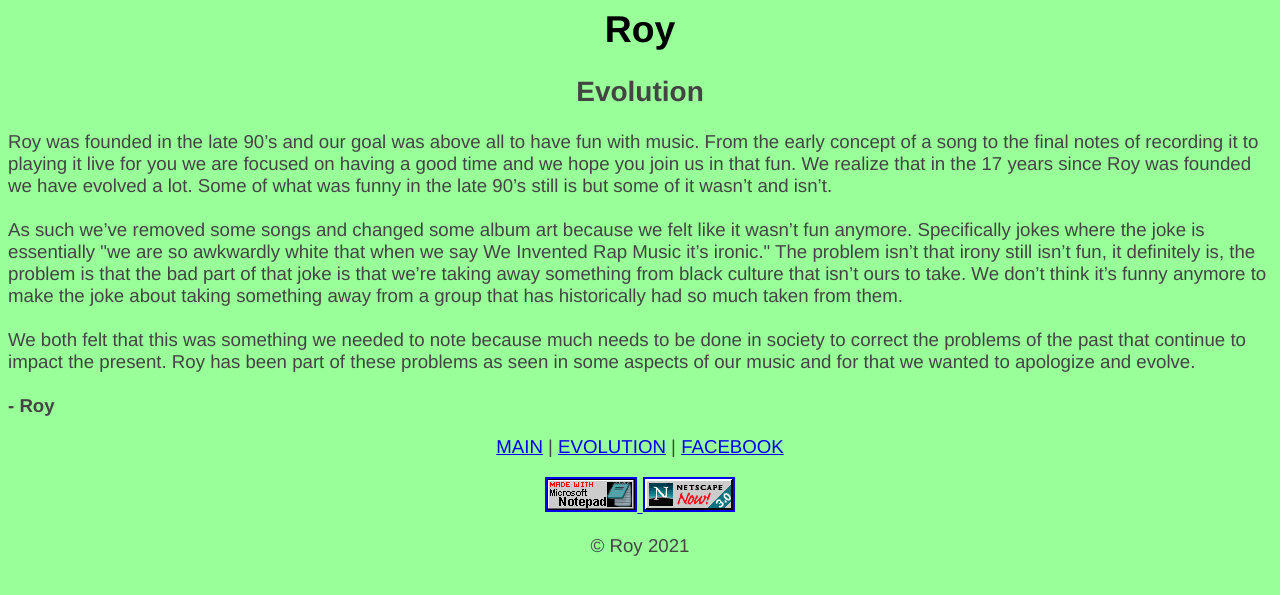
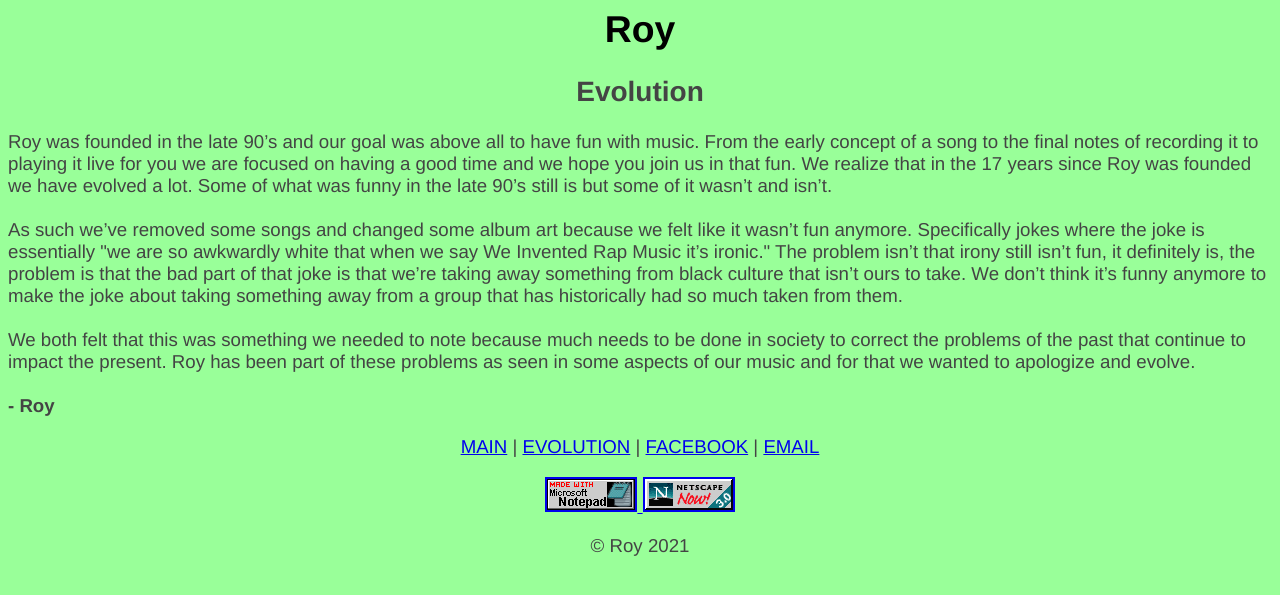
Before and after one commit to jdodson/royband, a Jekyll site: the page docs/evolution.html, which Jekyll copies as it is, in a window 1280 px wide. Shown: the top 595 px of the page. Built offline with Jekyll 4.4.1, drawn with Linux system fonts in a browser that asks for light colours.

Commit message:
Add email contact

```diff
--- a/_config.yml
+++ b/_config.yml
@@ -14,7 +14,7 @@
 # You can create any custom variable you would like, and they will be accessible
 # in the templates via {{ site.myvariable }}.
 title: Roy is a Rock Band
-email: jbdodson@gmail.com
+email: roysoothsyoursoul@gmail.com
 description: Roy is the greatest rock band in the entire world!
 baseurl: "/" # the subpath of your site, e.g. /blog
 url: "royband.com" # the base hostname & protocol for your site, e.g. http://example.com
--- a/_layouts/default.html
+++ b/_layouts/default.html
@@ -30,7 +30,10 @@
       {{content}}
 
       <p align="center">
-        <a href="index.html">MAIN</a> | <a href="evolution.html">EVOLUTION</a> | <a href="https://www.facebook.com/royplaysthehits" target="_blank">FACEBOOK</a>
+        <a href="index.html">MAIN</a> |
+        <a href="evolution.html">EVOLUTION</a> |
+        <a href="https://www.facebook.com/royplaysthehits" target="_blank">FACEBOOK</a> |
+        <a href="mailto:{{ site.email }}?subject=Emailing Roy from the Roy Web Zone!">EMAIL</a>
         <br>
       </p>
       <p align="center">
--- a/docs/evolution.html
+++ b/docs/evolution.html
@@ -44,7 +44,10 @@
 
 
       <p align="center">
-        <a href="index.html">MAIN</a> | <a href="evolution.html">EVOLUTION</a> | <a href="https://www.facebook.com/royplaysthehits" target="_blank">FACEBOOK</a>
+        <a href="index.html">MAIN</a> |
+        <a href="evolution.html">EVOLUTION</a> |
+        <a href="https://www.facebook.com/royplaysthehits" target="_blank">FACEBOOK</a> |
+        <a href="mailto:roysoothsyoursoul@gmail.com?subject=Emailing Roy from the Roy Web Zone!">EMAIL</a>
         <br>
       </p>
       <p align="center">
--- a/docs/feed.xml
+++ b/docs/feed.xml
@@ -1 +1 @@
-<?xml version="1.0" encoding="utf-8"?><feed xmlns="http://www.w3.org/2005/Atom" ><generator uri="https://jekyllrb.com/" version="4.2.0">Jekyll</generator><link href="royband.com/feed.xml" rel="self" type="application/atom+xml" /><link href="royband.com/" rel="alternate" type="text/html" /><updated>2021-03-22T20:11:11-07:00</updated><id>royband.com/feed.xml</id><title type="html">Roy is a Rock Band</title><subtitle>Roy is the greatest rock band in the entire world!</subtitle></feed>
+<?xml version="1.0" encoding="utf-8"?><feed xmlns="http://www.w3.org/2005/Atom" ><generator uri="https://jekyllrb.com/" version="4.2.0">Jekyll</generator><link href="royband.com/feed.xml" rel="self" type="application/atom+xml" /><link href="royband.com/" rel="alternate" type="text/html" /><updated>2021-03-22T20:22:08-07:00</updated><id>royband.com/feed.xml</id><title type="html">Roy is a Rock Band</title><subtitle>Roy is the greatest rock band in the entire world!</subtitle></feed>
--- a/docs/index.html
+++ b/docs/index.html
@@ -66,7 +66,10 @@
 
 
       <p align="center">
-        <a href="index.html">MAIN</a> | <a href="evolution.html">EVOLUTION</a> | <a href="https://www.facebook.com/royplaysthehits" target="_blank">FACEBOOK</a>
+        <a href="index.html">MAIN</a> |
+        <a href="evolution.html">EVOLUTION</a> |
+        <a href="https://www.facebook.com/royplaysthehits" target="_blank">FACEBOOK</a> |
+        <a href="mailto:roysoothsyoursoul@gmail.com?subject=Emailing Roy from the Roy Web Zone!">EMAIL</a>
         <br>
       </p>
       <p align="center">
```
